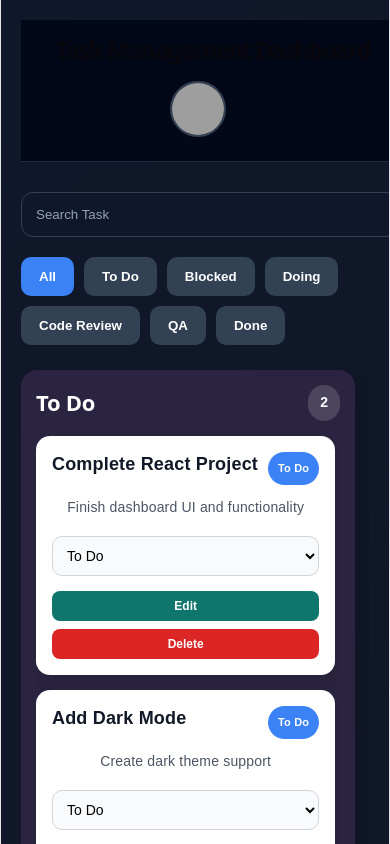
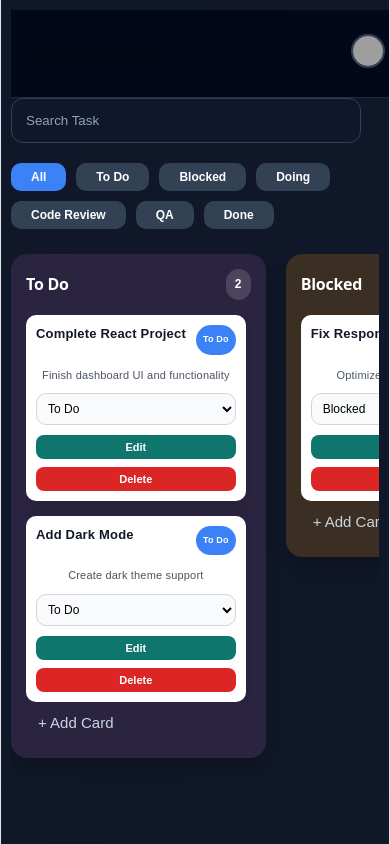
Before and after one commit to Aditigithubsri/Edtech-Project, a React (Vite) app: page /dashboard in a window 390 px wide. Shown: the top 844 px of the page. Built offline with nearby package versions, Linux system fonts and the light colour scheme; sample sign-in values are in the browser's storage; grey boxes are pictures that could not be loaded.

Commit message:
Made UI responsive and improved dashboard layout

```diff
--- a/src/Components/BoardSection/BoardSection.css
+++ b/src/Components/BoardSection/BoardSection.css
@@ -424,3 +424,64 @@
     width: 100%;
   }
 }
+/* RESPONSIVE */
+
+@media (max-width: 768px) {
+  .board-column {
+    min-width: 200px;
+  }
+
+  /* SMALLER CARD */
+  .task-card {
+    padding: 10px;
+    border-radius: 10px;
+  }
+
+  /* SMALLER TITLE */
+  .task-top h3 {
+    font-size: 13px;
+  }
+
+  /* SMALLER STATUS BADGE */
+  .task-status {
+    font-size: 9px;
+    padding: 3px 7px;
+  }
+
+  /* SMALLER DESCRIPTION */
+  .task-card p {
+    font-size: 11px;
+    margin-bottom: 10px;
+  }
+
+  /* SMALLER DROPDOWN */
+  .move-task {
+    margin-bottom: 10px;
+  }
+
+  .move-task select {
+    padding: 7px;
+    font-size: 12px;
+  }
+
+  /* SMALLER BUTTONS */
+  .task-footer {
+    flex-direction: column;
+  }
+
+  .task-footer button {
+    width: 100%;
+    padding: 6px 10px;
+    font-size: 11px;
+  }
+
+  /* SMALLER COLUMN HEADER */
+  .column-header h2 {
+    font-size: 16px;
+  }
+
+  .column-header span {
+    font-size: 12px;
+    padding: 4px 9px;
+  }
+}
--- a/src/Components/DashBoard/DashBoard.css
+++ b/src/Components/DashBoard/DashBoard.css
@@ -11,38 +11,6 @@
   overflow-x: auto;
 }
 
-/* HEADER */
-
-.dashboard-header {
-  display: flex;
-  justify-content: space-between;
-  align-items: center;
-  margin-bottom: 30px;
-  gap: 20px;
-  flex-wrap: wrap;
-}
-
-.dashboard-header h1 {
-  font-size: 32px;
-  margin: 0;
-  font-weight: 700;
-}
-
-.logout-btn {
-  padding: 12px 22px;
-  border: none;
-  border-radius: 12px;
-  background: #ef4444;
-  color: white;
-  font-weight: bold;
-  cursor: pointer;
-  transition: 0.3s ease;
-}
-
-.logout-btn:hover {
-  background: #dc2626;
-  transform: translateY(-2px);
-}
 
 /* FORM */
 
@@ -372,46 +340,14 @@
     opacity: 0.5;
   }
 }
-
-/* RESPONSIVE */
-
 @media (max-width: 768px) {
   .dashboard {
-    padding: 20px;
-  }
+  padding: 10px;
+}
+.filter-buttons button {
+  padding: 7px 20px;
+  font-size: 12px;
+}
 
-  .dashboard-header {
-    flex-direction: column;
-    align-items: flex-start;
-  }
 
-  .dashboard-header h1 {
-    font-size: 24px;
-  }
-
-  .top-bar {
-    flex-direction: column;
-    align-items: stretch;
-  }
-
-  .search-input {
-    width: 100%;
-  }
-
-  .board-column {
-    min-width: 300px;
-    max-width: 300px;
-  }
-
-  .task-form {
-    grid-template-columns: 1fr;
-  }
-
-  .task-footer {
-    flex-direction: column;
-  }
-
-  .task-footer button {
-    width: 100%;
-  }
 }
--- a/src/Components/DeleteTaskModal/DeleteTaskModal.css
+++ b/src/Components/DeleteTaskModal/DeleteTaskModal.css
@@ -108,3 +108,48 @@
 .confirm-delete-btn:hover {
   background: #dc2626;
 }
+@media (max-width: 600px) {
+  .delete-modal-container {
+    max-width: 80%;
+    border-radius: 14px;
+  }
+
+  .delete-modal-header {
+    padding: 14px 16px;
+  }
+
+  .delete-modal-header h2 {
+    font-size: 16px;
+  }
+
+  .delete-modal-body {
+    padding: 14px 16px;
+  }
+
+  .delete-modal-body p {
+    font-size: 13px;
+    margin-bottom: 14px;
+  }
+
+  .delete-task-info {
+    padding: 12px;
+    border-radius: 10px;
+    margin-bottom: 16px;
+  }
+
+  .delete-task-info h3 {
+    font-size: 14px;
+    margin-bottom: 6px;
+  }
+
+  .delete-task-info span {
+    font-size: 11px;
+    padding: 4px 10px;
+  }
+
+  .delete-modal-actions button {
+    padding: 11px;
+    font-size: 13px;
+    border-radius: 10px;
+  }
+}
--- a/src/Components/EditModal/EditTaskModal.css
+++ b/src/Components/EditModal/EditTaskModal.css
@@ -167,3 +167,48 @@
     font-size: 20px;
   }
 }
+@media (max-width: 600px) {
+  .modal-container {
+    max-width: 80%;
+    border-radius: 14px;
+  }
+
+  .modal-header {
+    padding: 14px 16px;
+  }
+
+  .modal-header h2 {
+    font-size: 16px;
+  }
+
+  .close-btn {
+    font-size: 18px;
+  }
+
+  .modal-body {
+    padding: 14px 16px;
+    gap: 14px;
+  }
+
+  .modal-body input,
+  .modal-body textarea,
+  .modal-body select {
+    padding: 10px 12px;
+    font-size: 13px;
+    border-radius: 10px;
+  }
+
+  .modal-body textarea {
+    min-height: 90px;
+  }
+
+  .form-group label {
+    font-size: 12px;
+  }
+
+  .update-btn {
+    padding: 11px;
+    font-size: 13px;
+    border-radius: 10px;
+  }
+}
--- a/src/Components/Header/Header.css
+++ b/src/Components/Header/Header.css
@@ -141,15 +141,52 @@
 
 @media (max-width: 768px) {
   .dashboard-header {
-    padding: 18px;
+    padding: 12px 16px;
+  }
+.dashboard-header h1 {
+     font-size: 12px;
   }
 
   .logo-section h1 {
-    font-size: 22px;
+    font-size: 12px;
   }
 
-  .profile-dropdown {
-    width: 280px;
-    right: -10px;
+  .profile-img {
+    width: 30px;
+    height: 30px;
+  }
+
+  .profile-wrapper {
+    padding-right: 10px;
+  }
+
+    .profile-dropdown {
+    width: calc(100vw - 200px);
+    right: 16px;
+    padding: 12px;
+    border-radius: 12px;
+    top: 40px;
+  }
+
+  .profile-top h3 {
+    font-size: 15px;
+  }
+
+  .profile-top p {
+    font-size: 12px;
+  }
+
+  .dropdown-divider {
+    margin: 10px 0;
+  }
+
+  .profile-dropdown li {
+    padding: 10px 8px;
+    font-size: 14px;
+    gap: 12px;
+  }
+
+  .profile-dropdown li svg {
+    font-size: 18px;
   }
 }
--- a/src/Components/Login/Login.jsx
+++ b/src/Components/Login/Login.jsx
@@ -109,6 +109,7 @@ const Login = () => {
   return (
     <div className="loginContainer">
       <div className="mainContainer">
+        <h1>Task Management Board</h1>
         <div className="formContainer">
 
           {isLogin ? (
```
